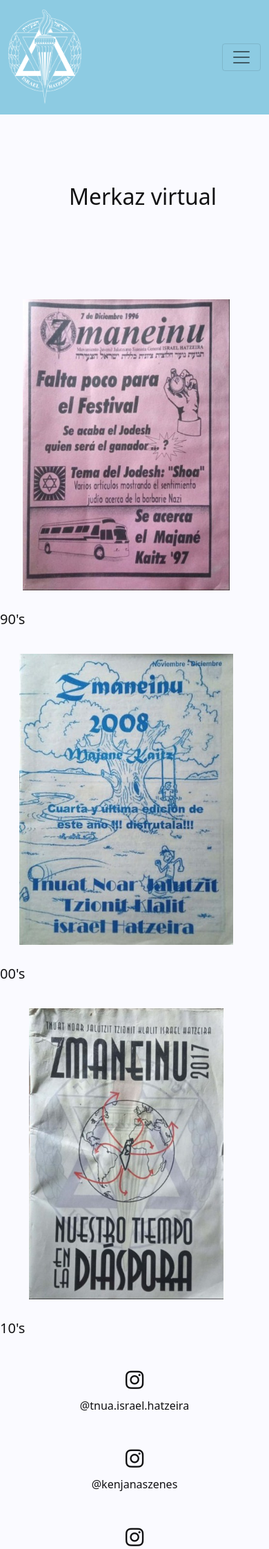
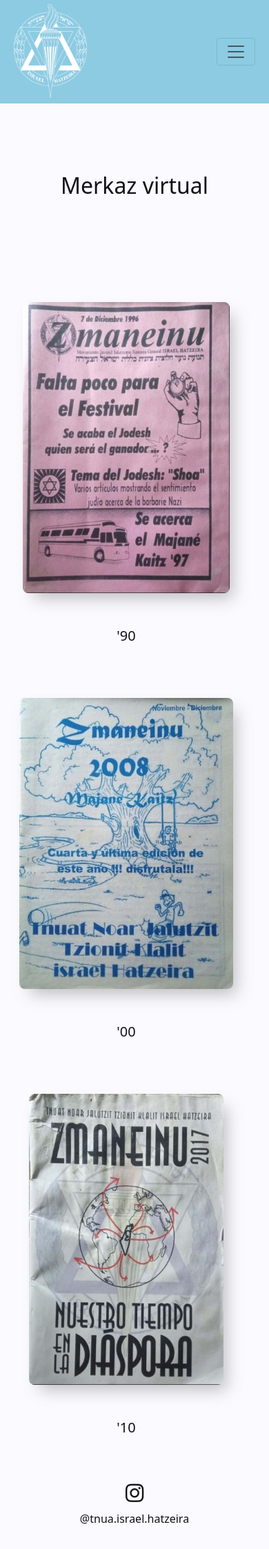
Before and after one commit to mati917/TIH, a PHP site: page /merkaz.html in a window 390 px wide. Shown: the top 2246 px of the page at 69% size. Run offline with PHP 8.4, Linux system fonts and the light colour scheme; some libraries are stand-ins or nearby versions; some web fonts are replaced.

Commit message:
Haciendo el responsive desing del Merkaz

```diff
--- a/css/inc/_footer.scss
+++ b/css/inc/_footer.scss
@@ -24,7 +24,7 @@
             }
             i:hover{
                background: $col-whiteblue;
-                text-align: center;
+               text-align: center !important;
             }
             a{
                text-decoration: none;
--- a/css/inc/_header.scss
+++ b/css/inc/_header.scss
@@ -2,6 +2,7 @@
 header{
    width: 100%;
    height: 100%;
+   margin: auto 0;
    z-index: 1000;
    position: relative;
    top: 0;
@@ -9,5 +10,6 @@
    background: $col-mediumblue;
    nav{
       width: inherit;
+      padding: 0 20px;
    }
 }
--- a/css/merkaz/merkaz.css
+++ b/css/merkaz/merkaz.css
@@ -20,9 +20,14 @@
   background: #FAFAFF;
 }
 
-.container-xxxl header {
+.container-fluid {
+  padding: 0;
+}
+
+.container-fluid header {
   width: 100%;
   height: 100%;
+  margin: auto 0;
   z-index: 1000;
   position: relative;
   top: 0;
@@ -30,42 +35,62 @@
   background: #8DCBE2;
 }
 
-.container-xxxl header nav {
+.container-fluid header nav {
   width: inherit;
+  padding: 0 20px;
 }
 
-.container-xxxl main#main .row h1#title {
+.container-fluid main#main .row h1#title {
   width: 100vw;
   margin: 100px 0 !important;
   display: block;
   text-align: center;
 }
 
-.container-xxxl main#main .row:nth-child(2) {
-  width: 100%;
+.container-fluid main#main .row:nth-child(2) {
+  width: 100vw;
 }
 
-.container-xxxl main#main .row:nth-child(2) article img {
+.container-fluid main#main .row:nth-child(2) article .row {
+  width: 100%;
+  margin: 20px auto;
+}
+
+.container-fluid main#main .row:nth-child(2) article .row a {
+  width: 100%;
+  padding: 0;
+}
+
+.container-fluid main#main .row:nth-child(2) article .row a img {
   height: 50vh;
   display: block;
   margin: 30px auto;
+  border-radius: 8px;
+  box-shadow: 10px 13px 23px -6px rgba(110, 110, 110, 0.44);
+  -webkit-box-shadow: 10px 13px 23px -6px rgba(110, 110, 110, 0.44);
+  -moz-box-shadow: 10px 13px 23px -6px rgba(110, 110, 110, 0.44);
+  cursor: pointer;
 }
 
-.container-xxxl footer#footer {
+.container-fluid main#main .row:nth-child(2) article .row h5 {
+  text-align: center;
+}
+
+.container-fluid footer#footer {
   padding: 10px 5vw;
 }
 
-.container-xxxl footer#footer ul {
+.container-fluid footer#footer ul {
   width: 100%;
   list-style: none;
 }
 
-.container-xxxl footer#footer ul div.row {
+.container-fluid footer#footer ul div.row {
   -ms-flex-pack: distribute;
       justify-content: space-around;
 }
 
-.container-xxxl footer#footer ul div.row li {
+.container-fluid footer#footer ul div.row li {
   margin: 20px 0;
   display: -webkit-box;
   display: -ms-flexbox;
@@ -79,7 +104,7 @@
           align-items: center;
 }
 
-.container-xxxl footer#footer ul div.row li i {
+.container-fluid footer#footer ul div.row li i {
   font-size: 30px;
   height: 50px;
   width: 50px;
@@ -90,12 +115,12 @@
   transition: ease .4s;
 }
 
-.container-xxxl footer#footer ul div.row li i:hover {
+.container-fluid footer#footer ul div.row li i:hover {
   background: #C2EBFF;
-  text-align: center;
+  text-align: center !important;
 }
 
-.container-xxxl footer#footer ul div.row li a {
+.container-fluid footer#footer ul div.row li a {
   text-decoration: none;
   color: #111113;
 }
--- a/css/merkaz/merkaz.scss
+++ b/css/merkaz/merkaz.scss
@@ -1,5 +1,6 @@
 @import '../inc/rules';
-.container-xxxl{
+.container-fluid{
+    padding: 0;
    // HEADER
    @import '../inc/header';
 
@@ -14,13 +15,29 @@
             }
         }
         .row:nth-child(2){
-            width: 100%;
+            width: 100vw;
 
             article{
-                img{
-                    height: 50vh;
-                    display: block;
-                    margin: 30px auto;
+                .row{
+                    width: 100%;
+                    margin: 20px auto;
+                    a{
+                        width: 100%;
+                        padding: 0;
+                        img{
+                            height: 50vh;
+                            display: block;
+                            margin: 30px auto;
+                            border-radius: 8px;
+                            box-shadow: 10px 13px 23px -6px rgba(110,110,110,0.44);
+                            -webkit-box-shadow: 10px 13px 23px -6px rgba(110,110,110,0.44);
+                            -moz-box-shadow: 10px 13px 23px -6px rgba(110,110,110,0.44);
+                            cursor: pointer;
+                        }
+                    }
+                    h5{
+                        text-align: center;
+                    }
                 }
             }
         }
--- a/index.html
+++ b/index.html
@@ -22,7 +22,7 @@
    <script src="https://kit.fontawesome.com/3b93b417c8.js" crossorigin="anonymous"></script>
 </head>
 <body>
-   <div class="container-xxxl">
+   <div class="container-fluid">
       <!-- HEADER -->
       <header class="row">
          <nav class="navbar navbar-expand-lg navbar-light">
--- a/merkaz.html
+++ b/merkaz.html
@@ -18,7 +18,7 @@
    <script src="https://kit.fontawesome.com/3b93b417c8.js" crossorigin="anonymous"></script>
 </head>
 <body>
-   <div class="container-xxxl">
+   <div class="container-fluid">
       <!-- HEADER -->
       <header>
          <nav class="navbar navbar-expand-lg navbar-light">
@@ -71,22 +71,39 @@
                <h1 id="title">Merkaz virtual</h1>
             </div>
          </div>
-         <div class="row row-cols-lg-3 row-cols-md-1">
-            <!-- Zmanim 90's-->
-            <article class="col col-lg-4 col-md-12 container">
-               <img class="row" src="/assets/img/zmaneinu97.jpg">
-               <h5 class="row">90's</h5>
+         <div class="row row-cols-sm-1 row-cols-md-3 container-xxxl">
+            <article class="zmanim col container">
+               <div class="row">
+                  <a href="/merkaz/zmanim90s.html">
+                     <img src="/assets/img/zmaneinu97.jpg" alt="zmanim 90's folder">
+                  </a>
+               </div>
+               <div class="row">
+                  <h5 class="zmanim--title">'90</h5>
+               </div>
             </article>
-            <!-- Zmanim 00's-->
-            <article class="col col-lg-4 col-md-12 container">
-               <img class="row" src="/assets/img/zmaneinu08.jpeg">
-               <h5 class="row">00's</h5>
+
+            <article class="zmanim col container">
+               <div class="row">
+                  <a href="/merkaz/zmanim00s.html">
+                     <img src="/assets/img/zmaneinu08.jpeg" alt="Zmanim00's folder">
+                  </a>
+               </div>
+               <div class="row">
+                  <h5 class="zmanim--title">'00</h5>
+               </div>
             </article>
-            <!-- Zmanim 10's-->
-            <article class="col col-lg-4 col-md-12 container">
-               <img class="row" src="/assets/img/zmaneinu17.jpeg">
-               <h5 class="row">10's</h5>
 
+            <article class="zmanim col container">
+               <div class="row">
+                  <a href="/merkaz/zmanim10s.html">
+                     <img src="/assets/img/zmaneinu17.jpeg" alt="Zmanim 10's folder">
+                  </a>
+               </div>
+               <div class="row">
+                  <h5 class="zmanim--title">'10</h5>
+               </div>
+            </article>
          </article>
       </div>
    </main>
```
Also changed, not shown: css/index/index.css (+55 -33 lines), css/index/index.scss (+17 -6 lines), 2 other files. Lines whose indentation alone changed are shown as unchanged.
